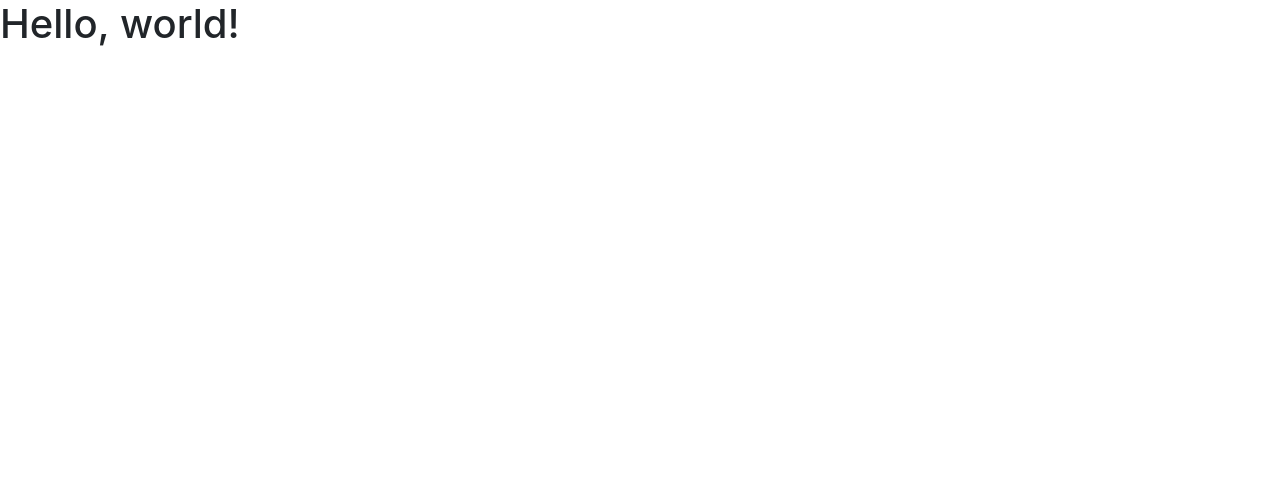
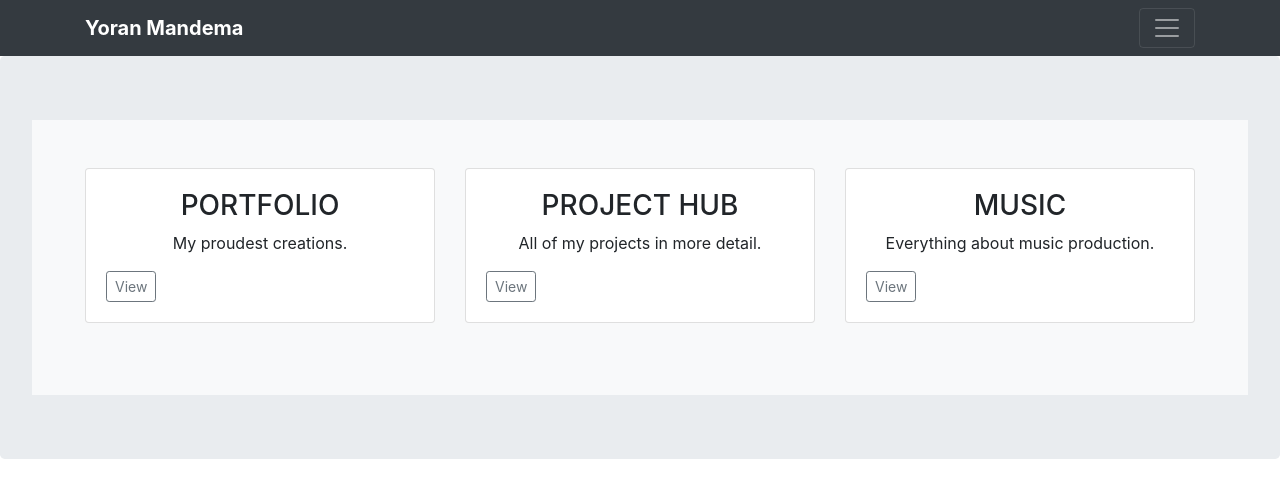
Before and after one commit to KrispyteK/KrispyteK.github.io, a plain HTML site: page index.html in a window 1280 px wide. Drawn offline with nearby package versions, Linux system fonts and the light colour scheme.

Commit message:
Front page

```diff
--- a/index.html
+++ b/index.html
@@ -1,20 +1,127 @@
 <!doctype html>
 <html lang="en">
+
 <head>
     <!-- Required meta tags -->
     <meta charset="utf-8">
     <meta name="viewport" content="width=device-width, initial-scale=1, shrink-to-fit=no">
 
     <!-- Bootstrap CSS -->
-    <link rel="stylesheet" href="https://maxcdn.bootstrapcdn.com/bootstrap/4.0.0/css/bootstrap.min.css" integrity="sha384-Gn5384xqQ1aoWXA+058RXPxPg6fy4IWvTNh0E263XmFcJlSAwiGgFAW/dAiS6JXm" crossorigin="anonymous">
+    <link rel="stylesheet" href="https://maxcdn.bootstrapcdn.com/bootstrap/4.0.0/css/bootstrap.min.css" integrity="sha384-Gn5384xqQ1aoWXA+058RXPxPg6fy4IWvTNh0E263XmFcJlSAwiGgFAW/dAiS6JXm"
+        crossorigin="anonymous">
 
     <title>Hello, world!</title>
 </head>
+
 <body>
-        <h1>Hello, world!</h1>
+
+    <header>
+        <div class="collapse bg-dark" id="navbarHeader">
+            <div class="container">
+                <div class="row">
+                    <div class="col-sm-8 col-md-7 py-4">
+                        <h4 class="text-white">About</h4>
+                        <p class="text-muted">Hello<br>I am Yoran Mandema. ;)<br>This website is my website meant to
+                            host information about a varity of my projects, including my portfolio.</p>
+                    </div>
+                    <div class="col-sm-4 offset-md-1 py-4">
+                        <h4 class="text-white">Contact</h4>
+                        <ul class="list-unstyled">
+                            <li><a href="#" class="text-white">Follow on Twitter</a></li>
+                            <li><a href="#" class="text-white">Like on Facebook</a></li>
+                            <li><a href="#" class="text-white">Email me</a></li>
+                        </ul>
+                    </div>
+                </div>
+            </div>
+        </div>
+        <div class="navbar navbar-dark bg-dark box-shadow">
+            <div class="container d-flex justify-content-between">
+                <a href="#" class="navbar-brand d-flex align-items-center">
+                    <strong>Yoran Mandema</strong>
+                </a>
+                <button class="navbar-toggler" type="button" data-toggle="collapse" data-target="#navbarHeader"
+                    aria-controls="navbarHeader" aria-expanded="false" aria-label="Toggle navigation">
+                    <span class="navbar-toggler-icon"></span>
+                </button>
+            </div>
+        </div>
+    </header>
+
+    <main role="main">
+        <!--
+        <section class="jumbotron text-center">
+            <div class="container">
+                <h1 class="jumbotron-heading">Album example</h1>
+                <p class="lead text-muted">Something short and leading about the collection below—its contents, the
+                    creator, etc. Make it short and sweet, but not too short so folks don't simply skip over it
+                    entirely.</p>
+                <p>
+                    <a href="#" class="btn btn-primary my-2">Main call to action</a>
+                    <a href="#" class="btn btn-secondary my-2">Secondary action</a>
+                </p>
+            </div>
+        </section> -->
+
+        <section class="jumbotron text-center">
+            <div class="album py-5 bg-light">
+                <div class="container">
+
+                    <div class="row">
+                        <div class="col-md-4">
+                            <div class="card mb-4 box-shadow">
+                                <!-- <img class="card-img-top" data-src="" alt="Card image cap"> -->
+                                <div class="card-body">
+                                    <h3>PORTFOLIO</h3>
+                                    <p class="card-text">My proudest creations.</p>
+                                    <div class="d-flex justify-content-between align-items-center">
+                                        <div class="btn-group">
+                                            <button type="button" class="btn btn-sm btn-outline-secondary">View</button>
+                                        </div>
+                                    </div>
+                                </div>
+                            </div>
+                        </div>
+
+                        <div class="col-md-4">
+                            <div class="card mb-4 box-shadow">
+                                <!-- <img class="card-img-top" data-src="" alt="Card image cap"> -->
+                                <div class="card-body">
+                                    <h3>PROJECT HUB</h3>
+                                    <p class="card-text">All of my projects in more detail.</p>
+                                    <div class="d-flex justify-content-between align-items-center">
+                                        <div class="btn-group">
+                                            <button type="button" class="btn btn-sm btn-outline-secondary">View</button>
+                                        </div>
+                                    </div>
+                                </div>
+                            </div>
+                        </div>
+
+                        <div class="col-md-4">
+                            <div class="card mb-4 box-shadow">
+                                <!-- <img class="card-img-top" data-src="" alt="Card image cap"> -->
+                                <div class="card-body">
+                                    <h3>MUSIC</h3>
+                                    <p class="card-text">Everything about music production.</p>
+                                    <div class="d-flex justify-content-between align-items-center">
+                                        <div class="btn-group">
+                                            <button type="button" class="btn btn-sm btn-outline-secondary">View</button>
+                                        </div>
+                                    </div>
+                                </div>
+                            </div>
+                        </div>
+                    </div>
+                </div>
+            </div>
+        </section>
+
+    </main>
 
     <script src="js/jquery-3.3.1.min.js"></script>
     <script src="js/bootstrap.min.js"></script>
     <script src="js/popper.min.js"></script>
 </body>
+
 </html>
```
Lines whose indentation alone changed are shown as unchanged.
